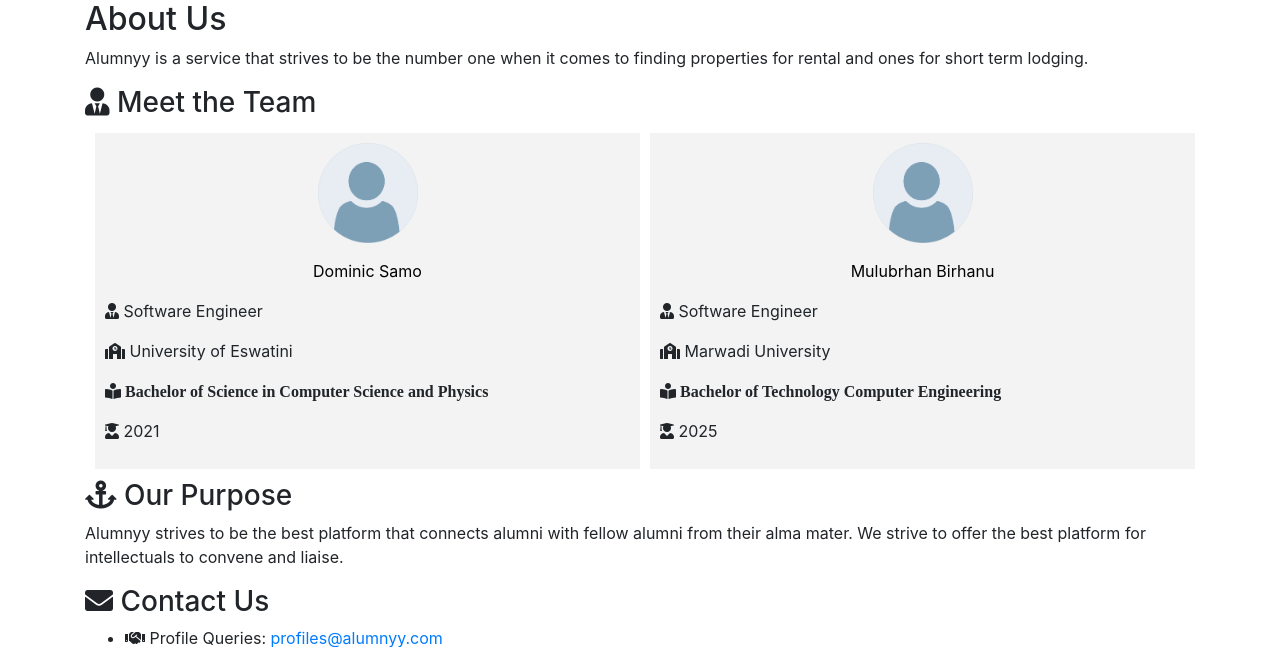
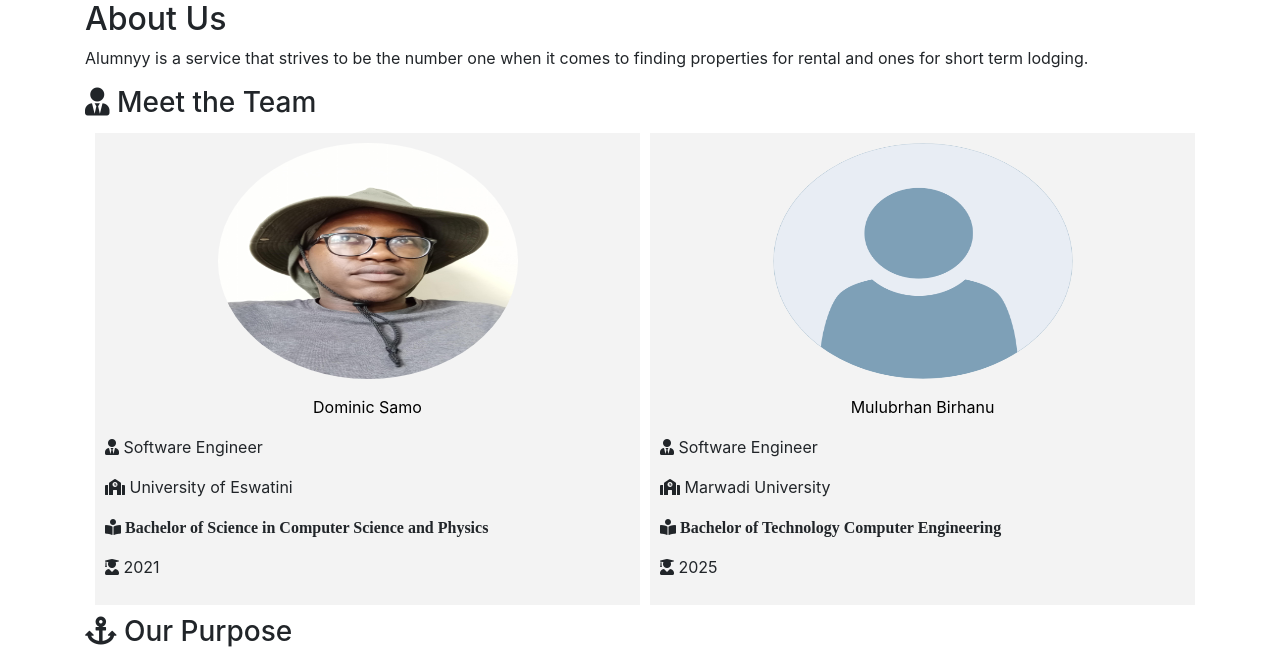
Before and after one commit to DominicSamoes/Alumnyy, a Flask app: page /about in a window 1280 px wide. Shown: the part 56-703 px from the top of the page. Run offline with Flask 2, Linux system fonts and the light colour scheme; some libraries are stand-ins or nearby versions.

Commit message:
Improved UI

```diff
--- a/webapp/templates/about.html
+++ b/webapp/templates/about.html
@@ -15,7 +15,7 @@
         <div class="alumnus">
             <b>
                     <p class="name">
-                        <img src="{{ url_for('static', filename='assets/default.png') }}" style="max-width: 100px">
+                        <img src="{{ url_for('static', filename='team/dominic.jpg') }}" class="rounded-circle" width="300" height="236">
                     </p>
 
             </b>
@@ -28,7 +28,7 @@
         <div class="alumnus">
             <b>
                     <p class="name">
-                        <img src="{{ url_for('static', filename='assets/default.png') }}" style="max-width: 100px">
+                        <img src="{{ url_for('static', filename='assets/default.png') }}" class="rounded-circle" width="300" height="236">
                     </p>
 
             </b>
--- a/webapp/templates/base.html
+++ b/webapp/templates/base.html
@@ -4,15 +4,13 @@
     <head>
             <meta charset="utf-8" />
             <meta name="viewport" content="width=device-width, initial-scale=1"/>
-            <link
-            rel="stylesheet"
-            href="https://stackpath.bootstrapcdn.com/bootstrap/4.4.1/css/bootstrap.min.css"
-            integrity="sha384-Vkoo8x4CGsO3+Hhxv8T/Q5PaXtkKtu6ug5TOeNV6gBiFeWPGFN9MuhOf23Q9Ifjh"
-            crossorigin="anonymous"
-            />
             <link rel="shortcut icon" href="{{ url_for('static', filename='assets/favicon.ico') }}">
             <link rel="stylesheet" href="https://use.fontawesome.com/releases/v5.7.1/css/all.css">
             <link rel="stylesheet" href="{{ url_for('static', filename='css/style.css') }}">
+            <link rel="stylesheet" href="https://cdn.jsdelivr.net/npm/bootstrap@4.6.2/dist/css/bootstrap.min.css">
+            <script src="https://cdn.jsdelivr.net/npm/jquery@3.6.1/dist/jquery.slim.min.js"></script>
+            <script src="https://cdn.jsdelivr.net/npm/popper.js@1.16.1/dist/umd/popper.min.js"></script>
+            <script src="https://cdn.jsdelivr.net/npm/bootstrap@4.6.2/dist/js/bootstrap.bundle.min.js"></script>
 
             <title>{% block title %}Base Title{% endblock %}</title>
     </head>
--- a/webapp/templates/home.html
+++ b/webapp/templates/home.html
@@ -15,12 +15,14 @@
             <b>
                     {% if alumnus.avatar == None %}
                     <p class="name">
-                        <img src="{{ url_for('static', filename='assets/default.png') }}" style="max-width: 100px">
+                        <img src="{{ url_for('static', filename='assets/default.png') }}" class="rounded-circle" width="200" height="136">
+                        <br>
                         {{ alumnus.fullname }}
                     </p>
                     {% else %}
                     <p class="name">
-                        <img src="{{ alumnus.avatar }}" style="max-width: 100px">
+                        <img src="{{ alumnus.avatar }}" class="rounded-circle" width="200" height="136">
+                        <br>
                         {{ alumnus.fullname }}
                     </p>
                     {% endif %}
--- a/webapp/templates/index.html
+++ b/webapp/templates/index.html
@@ -15,12 +15,14 @@
             <b>
                     {% if alumnus.avatar == None %}
                     <p class="name">
-                        <img src="{{ url_for('static', filename='assets/default.png') }}" style="max-width: 100px">
+                        <img src="{{ url_for('static', filename='assets/default.png') }}" class="rounded-circle" width="200" height="136">
+                        <br>
                         {{ alumnus.fullname }}
                     </p>
                     {% else %}
                     <p class="name">
-                        <img src="{{ alumnus.avatar }}" style="max-width: 100px">
+                        <img src="{{ alumnus.avatar }}" class="rounded-circle" width="200" height="136">
+                        <br>
                         {{ alumnus.fullname }}
                     </p>
                     {% endif %}
```
Also changed, not shown: webapp/static/team/dominic.jpg (added).
